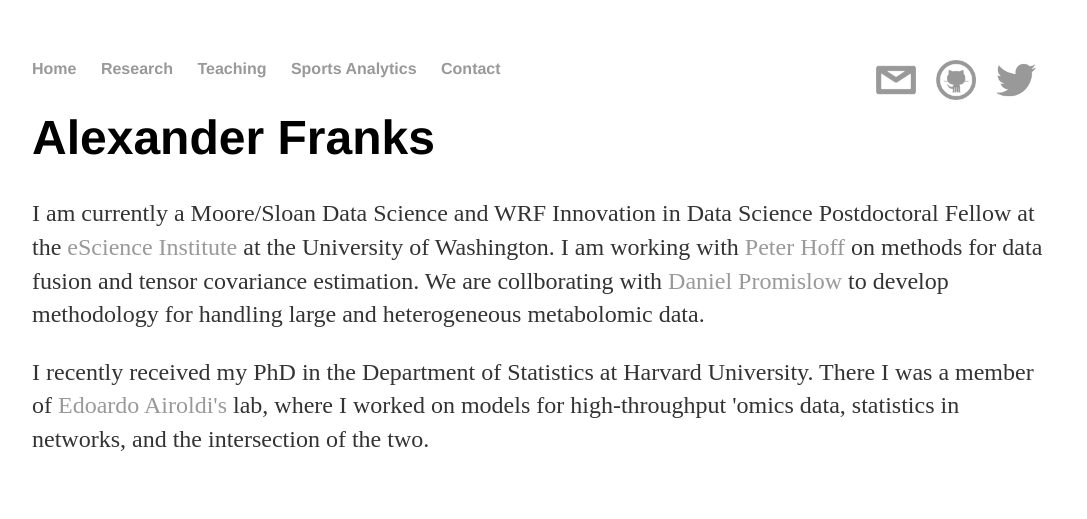
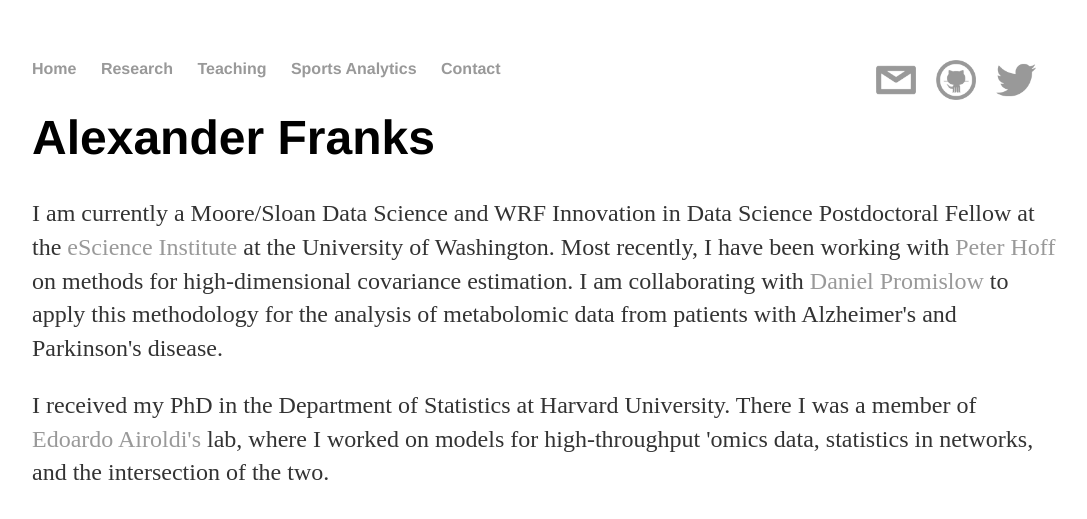
Before and after one commit to afranks86/afranks86.github.io, a Jekyll site: the page built from about/index.html, in a window 1280 px wide. Shown: the top 519 px of the page, without its empty margins (96-1183 px from the left). Built offline with Jekyll 4.4.1, drawn with Linux system fonts in a browser that asks for light colours; nearby versions of some CDN libraries.

Commit message:
Update about section

```diff
--- a/about/index.html
+++ b/about/index.html
@@ -3,9 +3,9 @@ layout: default
 ---
 <h1>Alexander Franks</h1>
 <div class="blurb">
-  <p>I am currently a Moore/Sloan Data Science and WRF Innovation in Data Science Postdoctoral Fellow at the <a href="http://escience.washington.edu/" >eScience Institute</a> at the University of Washington.  I am working with <a href="http://www.stat.washington.edu/people/pdhoff/">Peter Hoff</a>  on methods for data fusion and tensor covariance estimation.  We are collborating with <a href="http://www.promislowlab.org/">Daniel Promislow</a> to develop methodology for handling large and heterogeneous metabolomic data.</p>
+  <p>I am currently a Moore/Sloan Data Science and WRF Innovation in Data Science Postdoctoral Fellow at the <a href="http://escience.washington.edu/" >eScience Institute</a> at the University of Washington.  Most recently, I have been working with <a href="https://pdhoff.github.io/">Peter Hoff</a>  on methods for high-dimensional covariance estimation.  I am collaborating with <a href="http://www.promislowlab.org/">Daniel Promislow</a> to apply this methodology for the analysis of metabolomic data from patients with Alzheimer's and Parkinson's disease.</p>
 
-<p>I recently received my PhD in the Department of Statistics at Harvard University.  There I was a member of <a href="http://www.people.fas.harvard.edu/~airoldi/">Edoardo Airoldi's</a> lab, where I worked on models for high-throughput 'omics data, statistics in networks, and the intersection of the two.</p>
+<p>I received my PhD in the Department of Statistics at Harvard University.  There I was a member of <a href="http://www.people.fas.harvard.edu/~airoldi/">Edoardo Airoldi's</a> lab, where I worked on models for high-throughput 'omics data, statistics in networks, and the intersection of the two.</p>
 
 <!-- I am also a member of X,Y Resarch, a group run by Luke Bornn and Kirk Goldsberry.  Our research focuses on spatio-temporal methods and applications for optical tracking data from professional basketball.  You can see our presentation at the Sloan Sports Analytics Conference, check out this Wired video about our group, or read the Grantland article describing our work! </p> -->
 </div><!-- /.blurb -->
```
